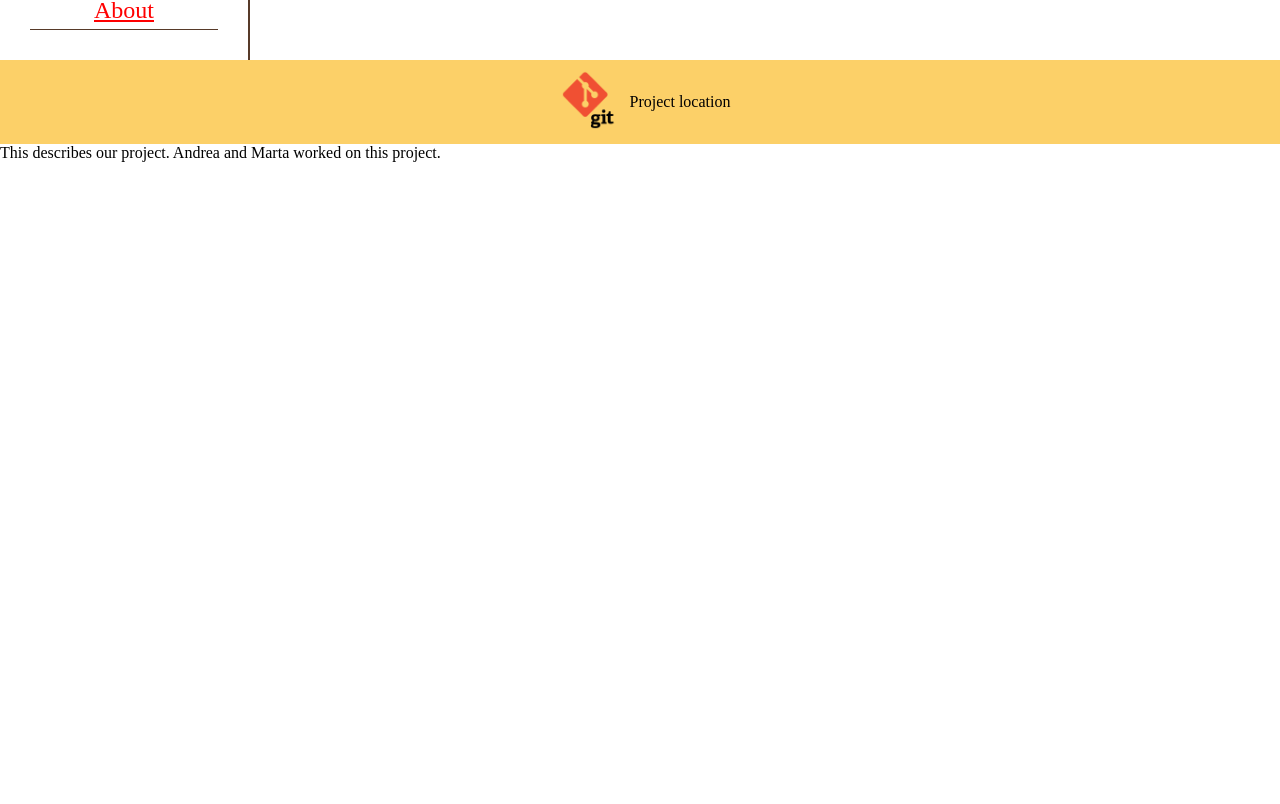
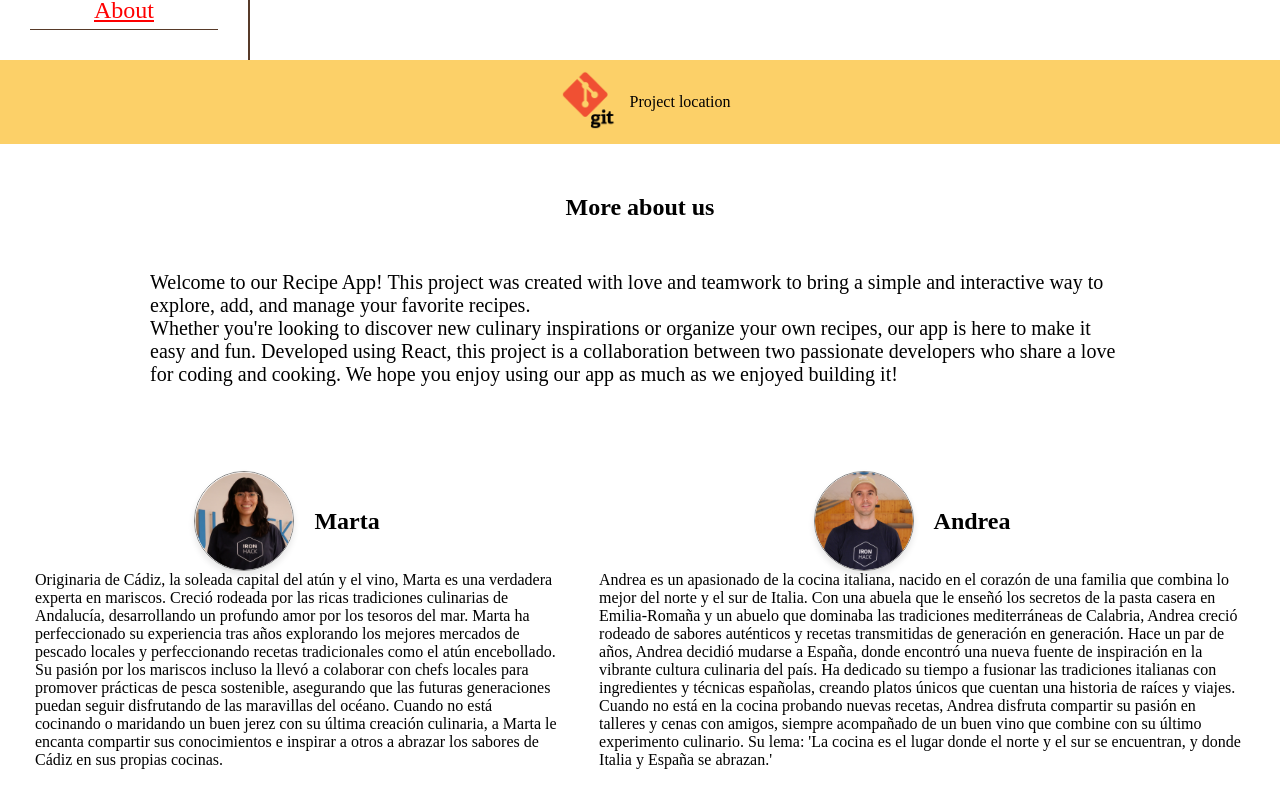
Before and after one commit to martxgomez/react-app, a React (Vite) app: page /about in a window 1280 px wide. Shown: the part 7056-7860 px from the top of the page. Before the commit the page ends 7218 px from the top, so only its background shows below. Built offline with nearby package versions, Linux system fonts and the light colour scheme.

Commit message:
branch updated from main + modifications from Marta

```diff
--- /dev/null
+++ b/src/components/AboutPage.css
@@ -0,0 +1,51 @@
+.aboutpage {
+    display:flex;
+    flex-direction: column;
+    .coworkers {
+        display: flex;
+        flex-direction: row;
+        justify-content: space-around;
+        margin: 15px;
+    }
+    .coworker {
+        margin: 20px;
+    }
+}
+
+.introduction {
+    display:flex;
+    flex-direction: column;
+    justify-content: center;
+    align-items: center;
+    margin: 50px;
+    .description {
+        margin: 50px 100px 0px 100px;
+        font-size: 20px;
+    }
+
+}
+
+.facePicture {
+    width: 100px;
+    height: 100px;
+    border-radius: 50%;
+    border: 1px solid grey;
+    box-shadow: 0 4px 6px rgba(0, 0, 0, 0.1);
+    transition: transform 0.3s ease; /* Animazione al passaggio del mouse */
+    }
+
+    .facePicture:hover {
+    transform: scale(1.1);
+
+}
+.coworkerTitle {
+    display:flex;
+    flex-direction: row;
+    justify-content: center;
+    align-items: center;
+    .coworkerDescription{
+        width:100%;
+    }
+
+
+}
--- a/src/components/AboutPage.jsx
+++ b/src/components/AboutPage.jsx
@@ -1,9 +1,45 @@
+import Andrea from "../assets/Andrea.png";
+import Marta from "../assets/Marta.png";
+import "./AboutPage.css";
+
 function AboutPage () {
     return (
-        <>
-<p> This describes our project.
-Andrea and Marta worked on this project.</p>
-        </>
+        <div className="aboutpage">
+        <section className = "introduction">
+        <h1> More about us</h1>
+        <p className="description"> <p> Welcome to our Recipe App! This project was created with love and teamwork to bring a simple and interactive way to explore, add, and manage your favorite recipes. </p>
+        Whether you're looking to discover new culinary inspirations or organize your own recipes, our app is here to make it easy and fun.
+
+Developed using React, this project is a collaboration between two passionate developers who share a love for coding and cooking. We hope you enjoy using our app as much as we enjoyed building it!</p>
+        </section>
+        <div className= "coworkers">
+
+            <div className= "coworker">
+            <section className="coworkerTitle">
+            <img src={Marta} className="facePicture" alt="Marta's face" />
+            <h2 className="coworker">Marta</h2>
+            </section>
+            <p className= "coworkerDescription display"> Originaria de Cádiz, la soleada capital del atún y el vino, Marta es una verdadera experta en mariscos. Creció rodeada por las ricas tradiciones culinarias de Andalucía, desarrollando un profundo amor por los tesoros del mar.
+
+            Marta ha perfeccionado su experiencia tras años explorando los mejores mercados de pescado locales y perfeccionando recetas tradicionales como el atún encebollado. Su pasión por los mariscos incluso la llevó a colaborar con chefs locales para promover prácticas de pesca sostenible, asegurando que las futuras generaciones puedan seguir disfrutando de las maravillas del océano.
+
+            Cuando no está cocinando o maridando un buen jerez con su última creación culinaria, a Marta le encanta compartir sus conocimientos e inspirar a otros a abrazar los sabores de Cádiz en sus propias cocinas.</p>
+            </div>
+
+        <div className="coworker">
+        <section className="coworkerTitle">
+        <img src={Andrea} className="facePicture" alt="Andrea's face" />
+        <h2 className="coworker">Andrea</h2>
+        </section>
+        <p className= "coworkerDescription display"> Andrea es un apasionado de la cocina italiana, nacido en el corazón de una familia que combina lo mejor del norte y el sur de Italia. Con una abuela que le enseñó los secretos de la pasta casera en Emilia-Romaña y un abuelo que dominaba las tradiciones mediterráneas de Calabria, Andrea creció rodeado de sabores auténticos y recetas transmitidas de generación en generación.
+
+            Hace un par de años, Andrea decidió mudarse a España, donde encontró una nueva fuente de inspiración en la vibrante cultura culinaria del país. Ha dedicado su tiempo a fusionar las tradiciones italianas con ingredientes y técnicas españolas, creando platos únicos que cuentan una historia de raíces y viajes.
+
+            Cuando no está en la cocina probando nuevas recetas, Andrea disfruta compartir su pasión en talleres y cenas con amigos, siempre acompañado de un buen vino que combine con su último experimento culinario. Su lema: 'La cocina es el lugar donde el norte y el sur se encuentran, y donde Italia y España se abrazan.' </p>
+        </div>
+        </div>
+
+        </div>
     )
 }
 
```
Also changed, not shown: src/assets/Andrea.png (added), src/assets/Marta.png (added).
